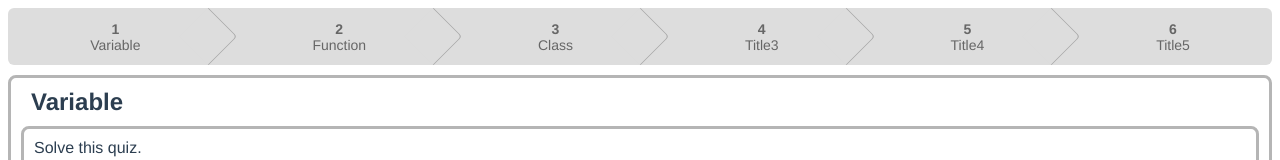
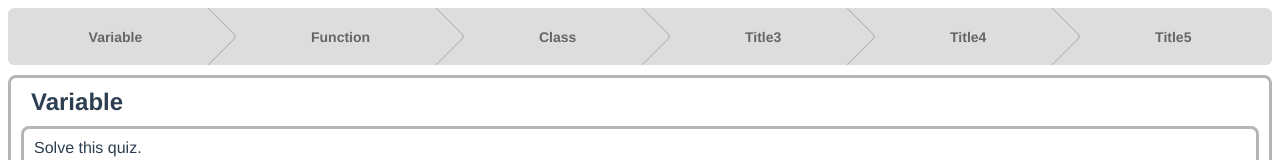
Before and after one commit to whopper1962/code-exam-app-frontend, a Vue app: page /exams in a window 1280 px wide. Shown: the top 160 px of the page. Built offline with nearby package versions, Linux system fonts and the light colour scheme.

Commit message:
fix breadcrumbs title

```diff
--- a/src/components/BreadcrumbsView.vue
+++ b/src/components/BreadcrumbsView.vue
@@ -8,12 +8,9 @@
       :key="`exam_${index}`"
     >
       <span class="breadcrumb__inner">
-        <span class="breadcrumb__title">
-          {{ index + 1 }}
-        </span>
         <span
           v-if="exam.title"
-          class="breadcrumb__desc"
+          class="breadcrumb__title"
         >
           {{ exam.title }}
         </span>
```
